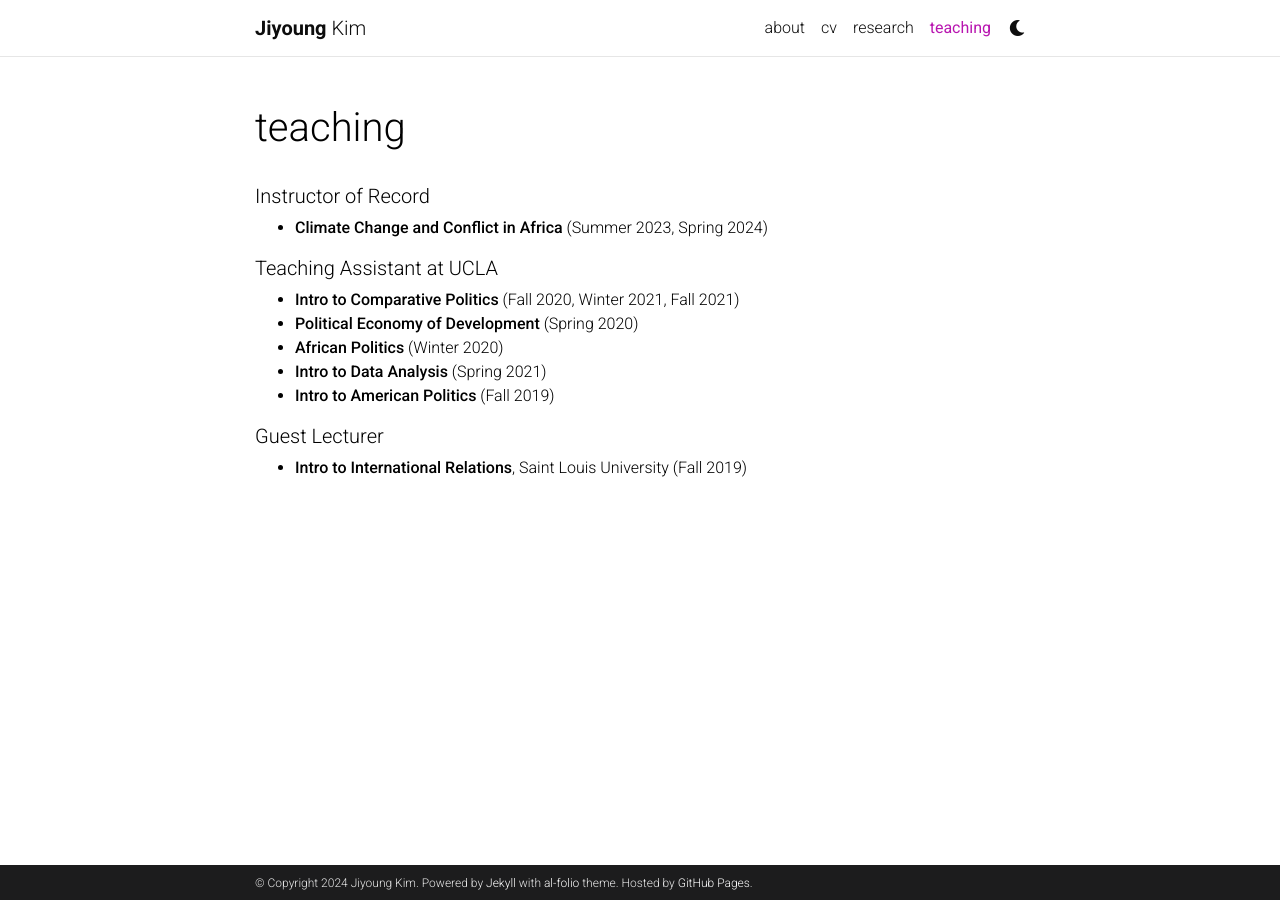
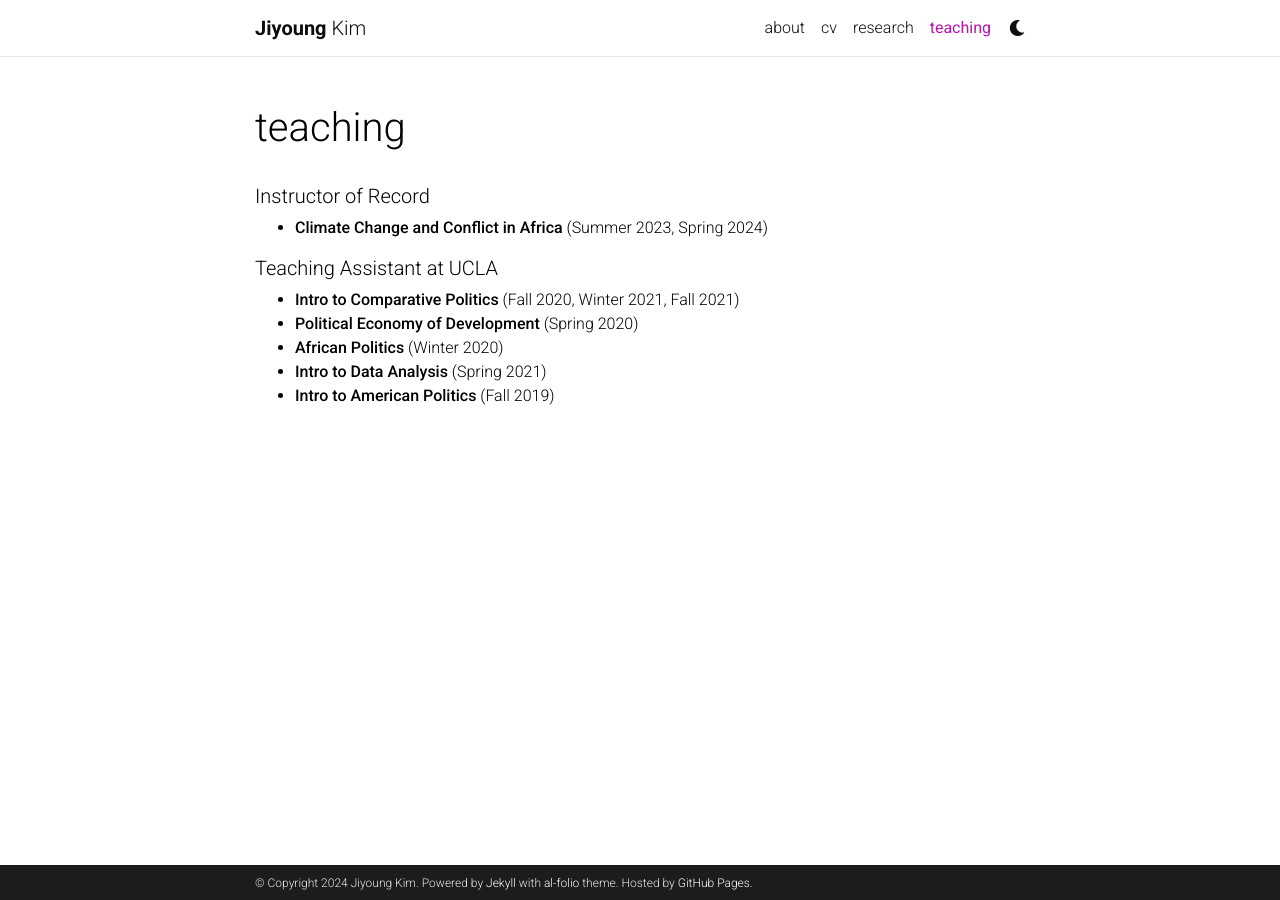
Before and after one commit to jiyoungestherkim/jiyoungestherkim.github.io, a Jekyll site: the page built from _pages/teaching.md, in a window 1280 px wide. Built offline with Jekyll 4.4.1, drawn with Linux system fonts in a browser that asks for light colours; comment, search, counter and statistics services are not loaded; a style sheet for code colours, icons or effects is not loaded.

Commit message:
Update teaching.md

```diff
--- a/_pages/teaching.md
+++ b/_pages/teaching.md
@@ -18,7 +18,3 @@ nav_order: 4
 - **African Politics** (Winter 2020)
 - **Intro to Data Analysis** (Spring 2021)
 - **Intro to American Politics** (Fall 2019)
-
-##### Guest Lecturer
-
-- **Intro to International Relations**, Saint Louis University (Fall 2019)
```
